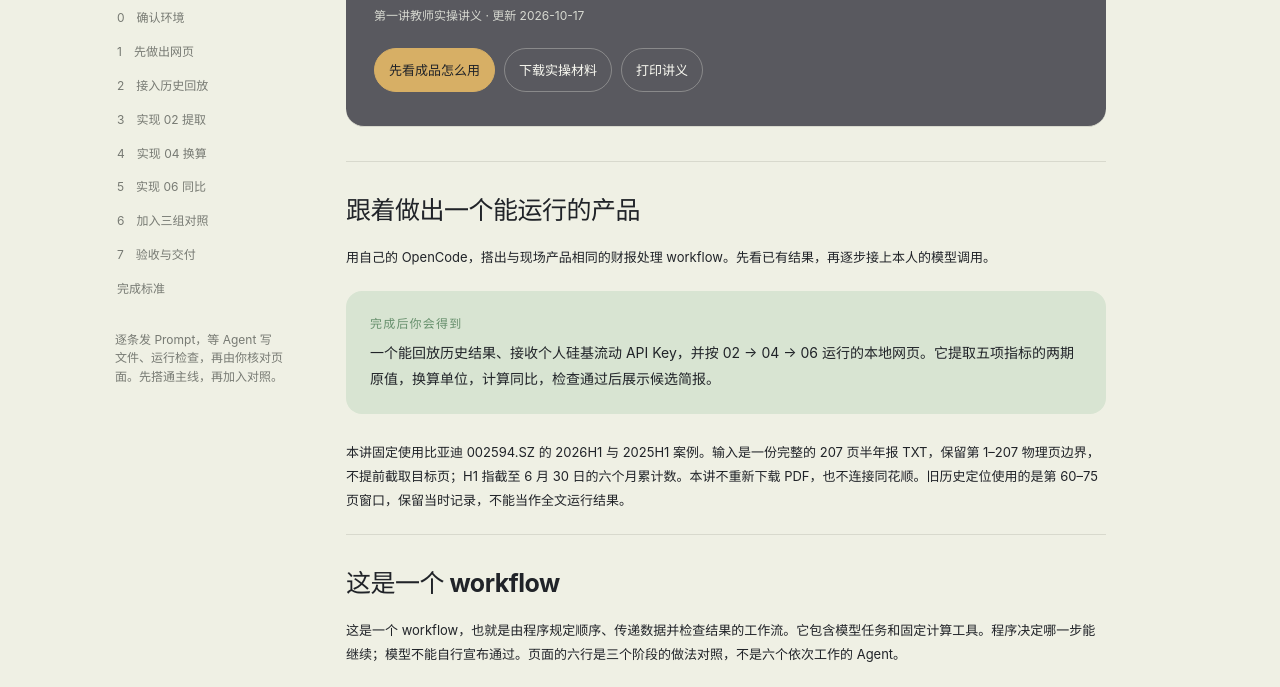
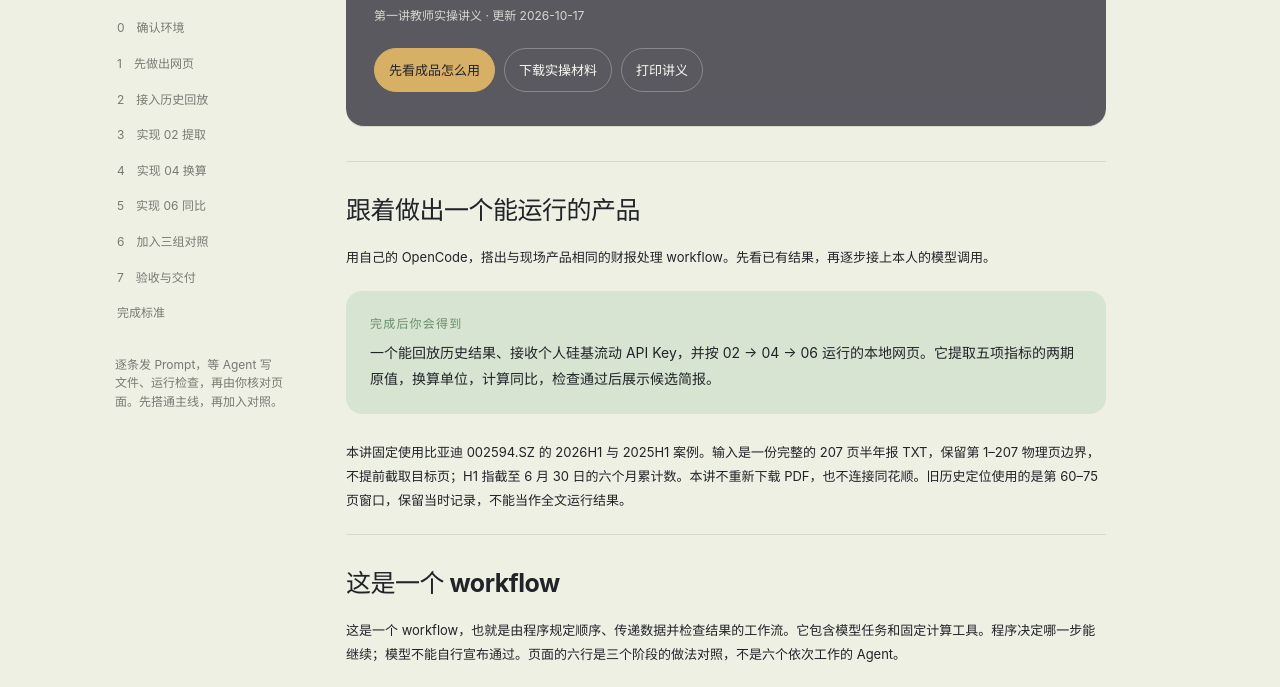
Before and after one commit to xqwang-sh/ai-agent, a website: page handout.html in a window 1280 px wide. Shown: the part 304-991 px from the top of the page. Drawn offline with Linux system fonts and the light colour scheme.

Commit message:
Inherit shared navigation line spacing in the first lecture

```diff
--- a/handout/handout.css
+++ b/handout/handout.css
@@ -17,7 +17,7 @@ button:focus-visible,a:focus-visible,summary:focus-visible,input:focus-visible{o
 .shell{max-width:1120px;margin:auto;padding:42px 24px 80px;display:grid;grid-template-columns:190px minmax(0,760px);gap:52px}
 .sidebar{position:sticky;inset:auto;top:76px;height:max-content;width:auto;background:transparent;border:0;padding:0;overflow:visible}
 .sidebar nav{display:flex;flex-direction:column;gap:3px;margin:0}
-.sidebar a{padding:7px 0 7px 11px;border:0;border-left:2px solid transparent;background:transparent;color:var(--muted);font-size:12px;text-decoration:none;line-height:1.4}
+.sidebar a{padding:7px 0 7px 11px;border:0;border-left:2px solid transparent;background:transparent;color:var(--muted);font-size:12px;text-decoration:none}
 .sidebar a[aria-current=true]{color:var(--red);border-color:var(--red);font-weight:700}
 .sidebar-label{color:var(--muted);font-size:11px;letter-spacing:.1em;text-transform:uppercase;margin:18px 0 4px;padding-left:11px}
 .side-note{color:var(--muted);font-size:12px;line-height:1.55;margin:26px 11px 0}
```
